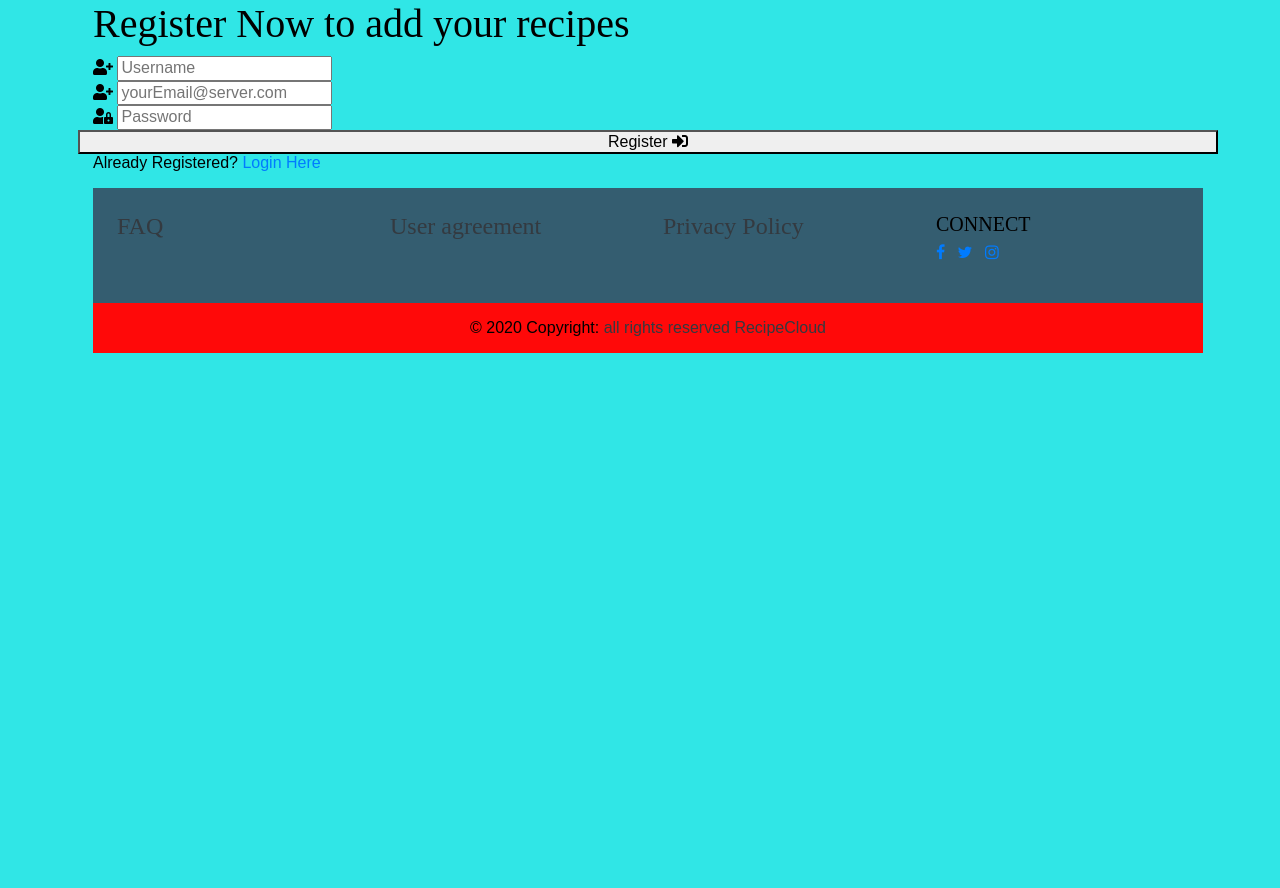
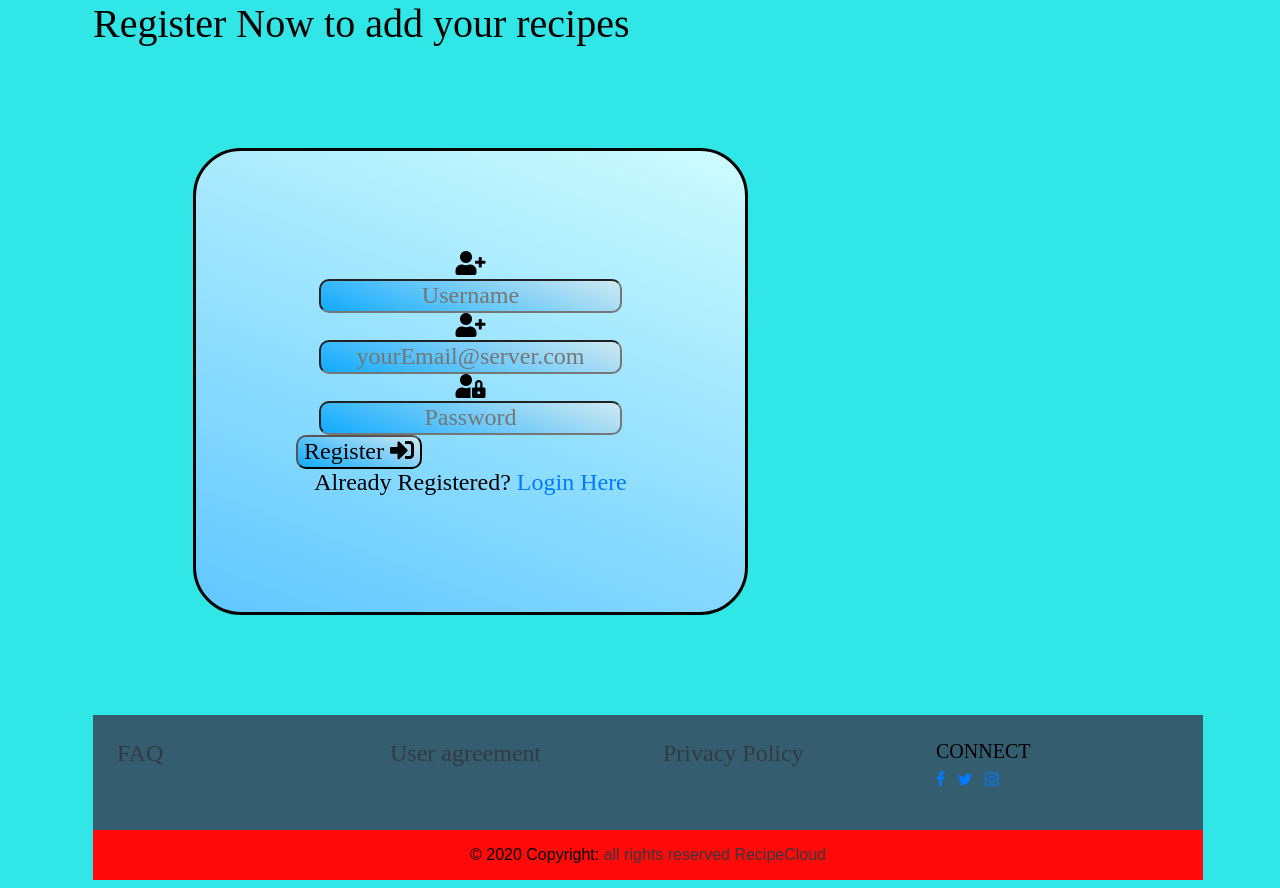
Before and after one commit to Justwhittaker/MusicHub, a Flask app: page /register in a window 1280 px wide. Shown: the part 58-946 px from the top of the page. Before the commit the page ends 411 px from the top, so only its background shows below. Run offline with Flask 2, Linux system fonts and the light colour scheme; some libraries are stand-ins or nearby versions; some web fonts are replaced.

Commit message:
style(RecipeCloud): Add input,edit,register,login - form border and center

```diff
--- a/run.py
+++ b/run.py
@@ -128,22 +128,6 @@ app.config["IMAGES"] = "/workspace/PRO3-RecipeCloud/static/img/uploads"
 app.config["ALLOWED_IMAGE"] = ["PNG", "JPG", "JPEG"]
 
 
-def allow_image(filename):
-
-    # We only want files with a . in the filename
-    if not "." in filename:
-        return False
-
-    # Split the extension from the filename
-    ext = filename.rsplit(".", 1)[1]
-
-    # Check if the extension is in ALLOWED_IMAGE_EXTENSIONS
-    if ext.upper() in app.config["ALLOWED_IMAGE"]:
-        return True
-    else:
-        return False
-
-
 @app.route("/input", methods=["GET", "POST"])
 def input():
     # POST recipe to recipes DB
@@ -168,23 +152,23 @@ def input():
 
 @app.route("/edit_recipes/<recipes_id>", methods=["GET", "PUT"])
 def edit_recipes(recipes_id):
+    # Update recipe to recipes DB
     if request.method == "PUT":
-        upload = {
-            "timestamp": datetime.datetime.now(),
-            "RecipeName": request.form.get("RecipeName"),
-            "PrepTime": request.form.get("PrepTime"),
-            "CookingTime": request.form.get("CookingTime"),
-            "DifficultyLevel": request.form.get("DifficultyLevel"),
-            "Serves": request.form.get("Serves"),
-            "Ingredient": request.form.getlist("Ingredient"),
-            "Add_ingredient": request.form.getlist("Ingredient"),
-            "Qty": request.form.get("Qty"),
-            "Instruction": request.form.getlist("Instruction"),
-            "created_by": session["user"],
-        }
-        mongo.db.tasks.update({"_id": ObjectId(recipes_id)}, upload)
+        upload = {'$set'
+                  "timestamp": datetime.datetime.now(),
+                  "RecipeName": request.form.get("RecipeName"),
+                  "PrepTime": request.form.get("PrepTime"),
+                  "CookingTime": request.form.get("CookingTime"),
+                  "DifficultyLevel": request.form.get("DifficultyLevel"),
+                  "Serves": request.form.get("Serves"),
+                  "Ingredient": request.form.getlist("Ingredient"),
+                  "Add_ingredient": request.form.getlist("Ingredient"),
+                  "Qty": request.form.get("Qty"),
+                  "Instruction": request.form.getlist("Instruction"),
+                  "created_by": session["user"],
+                  }
+        mongo.db.tasks.update_one({"_id": ObjectId(recipes_id)}, upload)
         flash("Task Successfully Updated")
-    # POST recipe to recipes DB
     recipes = mongo.db.recipes.find_one({"_id": ObjectId(recipes_id)})
     return render_template("edit_recipes.html", recipes=recipes)
 
@@ -196,6 +180,24 @@ def delete_recipes(recipes_id):
     recipes = mongo.db.recipes.find().sort("RecipeName", 1)
     flash("Recipe Successfully deleted!")
     return render_template("listings.html", recipes=recipes)
+
+
+
+def allow_image(filename):
+
+    # We only want files with a . in the filename
+    if not "." in filename:
+        return False
+
+    # Split the extension from the filename
+    ext = filename.rsplit(".", 1)[1]
+
+    # Check if the extension is in ALLOWED_IMAGE_EXTENSIONS
+    if ext.upper() in app.config["ALLOWED_IMAGE"]:
+        return True
+    else:
+        return False
+
 
    # if request.method == "POST":
 
--- a/static/css/style.css
+++ b/static/css/style.css
@@ -51,6 +51,28 @@ h6 {
 }
 
 .text_input {
-    border-radius: 1em;
+    border-radius: 10px;
     background: linear-gradient(21deg, #10abff, #cee9f1);
+    text-align: center;
 }
+
+.num_input {
+    border-radius: 10px;
+    background: linear-gradient(21deg, #10abff, #cee9f1);
+    text-align: center;
+    max-width:50px;
+}
+
+.login_box {
+    width: 50%;
+    border: 30px;
+    border-width: 3px;
+    border-style: solid;
+    text-align: center;
+    font-family:'SpicyRice';
+    font-size: x-large;
+    background: linear-gradient(21deg, #60c7ff, #cefcfd);
+    padding: 100px;
+    margin: 100px;
+    border-radius: 2em;
+}
--- a/templates/register.html
+++ b/templates/register.html
@@ -4,7 +4,7 @@
 {% block content %}
 <h1 class="center-align">Register Now to add your recipes</h1>
 <div id="registerForm">
-    <div class="row">
+    <div class="login_box row">
         <form class="col s12 m8 offset-m2" method="POST" action="{{ url_for('register') }}">
             <div class="card-panel">
                 <!-- username -->
@@ -12,16 +12,14 @@
 					<div class="input-field col s12">
 						<i class="fas fa-user-plus prefix light-blue-text text-darken-4"></i>
 						<input id="username" name="username" type="text" minlength="5"
-                            maxlength="15" pattern="^[a-zA-Z0-9]{5,15}$" class="validate" required placeholder="Username">
-						<label for="username"></label>
+                            maxlength="15" pattern="^[a-zA-Z0-9]{5,15}$" class=" text_input validate" required placeholder="Username">
 					</div>
                 </div>
                 <div class="row">
 					<div class="input-field col s12">
 						<i class="fas fa-user-plus prefix light-blue-text text-darken-4"></i>
 						<input id="email" name="email" type="email" minlength="5"
-                            maxlength="35" class="validate" required placeholder="yourEmail@server.com">
-						<label for="email" ></label>
+                            maxlength="35" class=" text_input validate" required placeholder="yourEmail@server.com">
 					</div>
                 </div>
                 <!-- password -->
@@ -29,27 +27,27 @@
                     <div class="input-field col s12">
 						<i class="fas fa-user-lock prefix light-blue-text text-darken-4"></i>
                         <input id="password" name="password" type="password" minlength="5"
-                            maxlength="15" pattern="^[a-zA-Z0-9]{5,15}$" class="validate" required placeholder="Password">
-                        <label for="password"></label>
+                            maxlength="15" pattern="^[a-zA-Z0-9]{5,15}$" class=" text_input validate" required placeholder="Password">
                     </div>
                 </div>
                 <!-- register -->
                 <div class="row">
-                    <button type="submit" class="col s12 btn-large light-blue darken-4 text-shadow">
+                    <button type="submit" class="text_input">
                         Register <i class="fas fa-sign-in-alt"></i>
                     </button>
                 </div>
             </div>
-        </form>
-    </div>
-</div>
-    <div class="row">
+            <div class="row">
         <div class="col 12">
             <p class="center-align">
                 Already Registered? <a href="{{ url_for('login') }}" class="light-blue-text text-darken-4">Login Here</a>
             </p>
         </div>
     </div>
+        </form>
+    </div>
+</div>
+
     {% endblock %}
 
 </html>
```
Also changed, not shown: templates/edit_recipes.html (+27 -28 lines), templates/input.html (+13 -0 lines), templates/login.html (+10 -10 lines), README.md.
